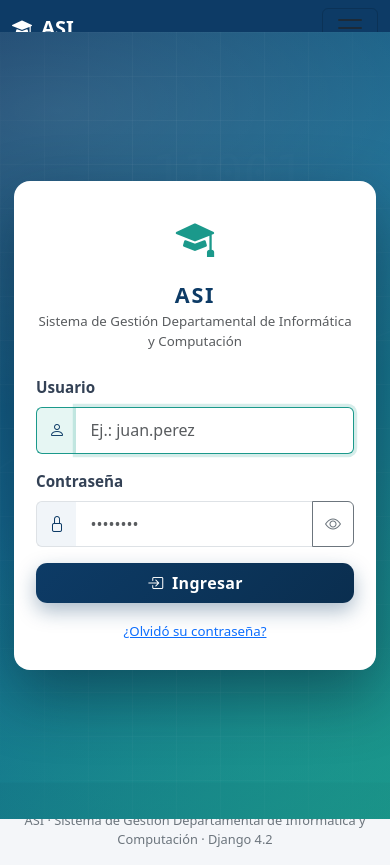
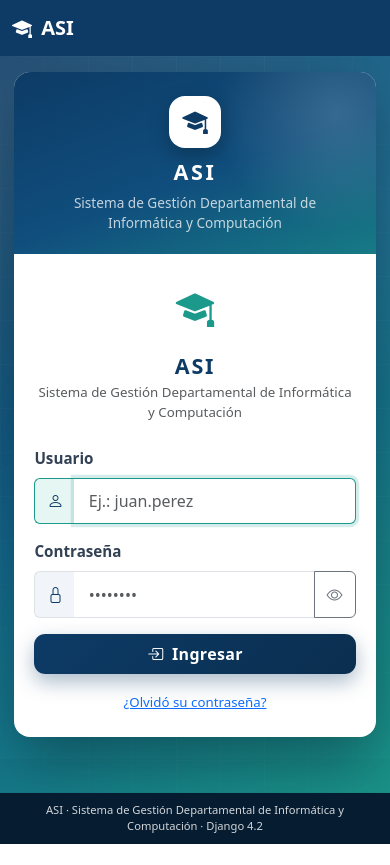
Before and after one commit to estebanLopezU/ProyectoASI, a Django app: page /cuenta/login/ in a window 390 px wide. After the commit the page ends 844 px from the top, so only its background shows below. Run offline with Django 4.2, Linux system fonts and the light colour scheme.

Commit message:
Login: sin recorte de header/footer y responsive movil/app (flex viewport, marca apilada)

```diff
--- a/static/css/sgdic.css
+++ b/static/css/sgdic.css
@@ -89,9 +89,46 @@ footer.sgdic-footer {
   --sgdic-azul-900: #0a2e4f;
   --sgdic-verde-brillo: #22b8a5;
 }
+/* Layout página login: ocupa viewport sin empujar header/footer fuera.
+   body flex column -> navbar arriba, footer abajo, login rellena en medio. */
+body.pagina-login {
+  min-height: 100dvh;
+  display: flex;
+  flex-direction: column;
+  background-color: var(--sgdic-primario);
+}
+
+body.pagina-login .navbar-sgdic {
+  flex: 0 0 auto;
+  position: sticky;
+  top: 0;
+  z-index: 1030;
+}
+
+body.pagina-login > .container-fluid.px-0 {
+  flex: 1 0 auto;
+  display: flex;
+  flex-direction: column;
+  padding: 0 !important;
+  margin: 0;
+  max-width: none;
+}
+
+body.pagina-login .sgdic-footer {
+  flex: 0 0 auto;
+  background: rgba(6, 24, 42, 0.88);
+  color: rgba(255, 255, 255, 0.82);
+  backdrop-filter: blur(6px);
+  margin: 0;
+  padding: 0.65rem 1rem !important;
+  font-size: 0.76rem;
+}
+
 .login-asi {
-  min-height: calc(100vh - 57px);
-  padding: 2.5rem 1.25rem;
+  flex: 1 0 auto;
+  width: 100%;
+  max-width: 100%;
+  padding: 2rem 1.25rem;
   display: flex;
   align-items: center;
   justify-content: center;
@@ -121,17 +158,13 @@ footer.sgdic-footer {
   mask-image: radial-gradient(75% 75% at 50% 45%, #000 30%, transparent 100%);
 }
 
-/* Pantalla completa: sale del container de base.html borde a borde */
+/* Pantalla completa: borde a borde SIN 100vw ni márgenes negativos
+   (esos rompían el ancho y recortaban navbar/footer). El fondo vive
+   en .login-asi que ya es hijo directo del wrapper flex. */
 .login-pantalla {
-  width: 100vw;
+  width: 100%;
   position: relative;
-  left: 50%;
-  right: 50%;
-  margin-left: -50vw;
-  margin-right: -50vw;
-  margin-top: -1.5rem;
-  margin-bottom: -1.5rem;
-  min-height: calc(100vh - 57px);
+  margin: 0;
 }
 
 /* Tarjeta dividida marca + formulario */
@@ -151,6 +184,7 @@ footer.sgdic-footer {
   background: linear-gradient(160deg, var(--sgdic-primario) 0%, #104e7d 55%, var(--sgdic-acento) 130%);
   color: #fff;
   padding: 2.75rem 2.5rem;
+  display: flex;
   align-items: center;
   position: relative;
   overflow: hidden;
@@ -267,18 +301,79 @@ footer.sgdic-footer {
   background: linear-gradient(135deg, var(--sgdic-primario), var(--sgdic-azul-900));
 }
 
-/* En móvil: tarjeta simple, sin panel marca */
+/* Móvil / app: tarjeta apilada, marca como franja superior compacta.
+   Nada se oculta con d-none: todo se renderiza en cualquier ancho. */
 @media (max-width: 767.98px) {
   .login-asi {
-    min-height: calc(100vh - 57px);
     background-attachment: scroll;
-    padding: 1.25rem 0.9rem;
+    padding: 1rem 0.85rem 1.25rem;
+    align-items: flex-start;
   }
   .login-tarjeta {
     border-radius: 1rem;
+    width: 100%;
+    max-width: 430px;
+  }
+  .login-marca {
+    padding: 1.5rem 1.35rem 1.25rem;
+    text-align: center;
+    justify-content: center;
+  }
+  .login-marca::after {
+    width: 260px;
+    height: 260px;
+    right: -90px;
+    top: -90px;
+  }
+  .login-marca-logo {
+    width: 52px;
+    height: 52px;
+    font-size: 1.6rem;
+    margin-bottom: 0.7rem;
+  }
+  .login-marca h2 {
+    font-size: 1.35rem;
+  }
+  .login-marca p {
+    font-size: 0.85rem;
+    margin-bottom: 0 !important;
+  }
+  /* En móvil la lista de beneficios se compacta a una sola línea resumen */
+  .login-marca-lista {
+    display: none;
   }
   .login-form-interior {
-    padding: 1.75rem 1.35rem;
+    padding: 1.6rem 1.3rem 1.5rem;
+  }
+  .login-asi .form-control {
+    font-size: 16px; /* evita zoom automático en iOS/Android */
+  }
+  body.pagina-login .sgdic-footer {
+    font-size: 0.7rem;
+    padding: 0.55rem 0.75rem !important;
+  }
+}
+
+/* Tablet: tarjeta un poco más angosta y centrada */
+@media (min-width: 768px) and (max-width: 991.98px) {
+  .login-tarjeta {
+    width: min(720px, 100%);
+  }
+  .login-marca {
+    padding: 2.25rem 2rem;
+  }
+  .login-form-interior {
+    padding: 2rem 1.9rem;
+  }
+}
+
+/* Pantallas bajas (landscape móvil / laptops pequeños): permite scroll
+   interno sin que la tarjeta tape navbar ni footer */
+@media (max-height: 640px) {
+  .login-asi {
+    align-items: flex-start;
+    padding-top: 1.25rem;
+    padding-bottom: 1.25rem;
   }
 }
 
--- a/templates/base.html
+++ b/templates/base.html
@@ -8,16 +8,16 @@
   <link href="https://cdn.jsdelivr.net/npm/bootstrap-icons@1.11.3/font/bootstrap-icons.min.css" rel="stylesheet">
   <link href="{% static 'css/sgdic.css' %}" rel="stylesheet">
 </head>
-<body>
+<body class="{% block clase_body %}{% endblock %}">
 <nav class="navbar navbar-expand-lg navbar-sgdic">
   <div class="container-fluid">
     <a class="navbar-brand fw-bold" href="{% url 'dashboard' %}" title="Administración de Sistemas Informáticos">
       <i class="bi bi-mortarboard-fill me-1"></i> ASI
     </a>
+    {% if user.is_authenticated %}
     <button class="navbar-toggler" type="button" data-bs-toggle="collapse" data-bs-target="#navPrinc" aria-controls="navPrinc" aria-expanded="false" aria-label="Abrir menú principal">
       <span class="navbar-toggler-icon"></span>
     </button>
-    {% if user.is_authenticated %}
     <button class="navbar-toggler d-lg-none border-0" type="button" data-bs-toggle="collapse" data-bs-target="#menuLateral" aria-controls="menuLateral" aria-expanded="false" aria-label="Abrir menú de módulos">
       <i class="bi bi-list" style="font-size:1.6rem;line-height:1;"></i>
     </button>
--- a/templates/usuario/login.html
+++ b/templates/usuario/login.html
@@ -1,16 +1,18 @@
 {% extends "base.html" %}
 {% load static %}
 {% block titulo %}Ingresar{% endblock %}
+{% block clase_body %}pagina-login{% endblock %}
 {% block cuerpo %}
 {% comment %}
-  Login pantalla completa: usa block cuerpo para salir del container con
-  gutters de base.html y que el fondo llegue borde a borde (RF-01).
+  Login pantalla completa: ocupa todo el viewport por debajo del navbar,
+  sin recortar header ni footer. En móvil la tarjeta se apila y el panel
+  de marca se convierte en franja superior compacta (RF-01).
 {% endcomment %}
 <div class="login-asi login-pantalla">
   <div class="login-tarjeta">
     <div class="row g-0">
-      {# Panel marca (oculto en móvil) #}
-      <div class="col-md-6 d-none d-md-flex login-marca">
+      {# Panel marca (franja superior en móvil, lateral en desktop) #}
+      <div class="col-12 col-md-6 login-marca">
         <div class="login-marca-contenido">
           <div class="login-marca-logo">
             <i class="bi bi-mortarboard-fill"></i>
```
